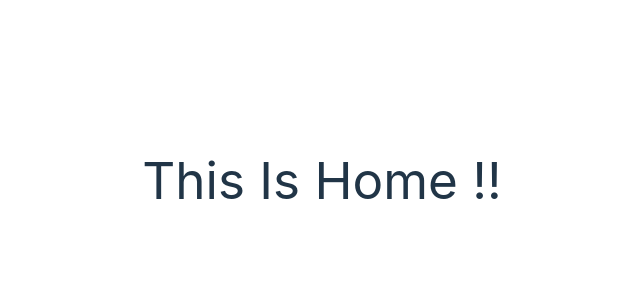
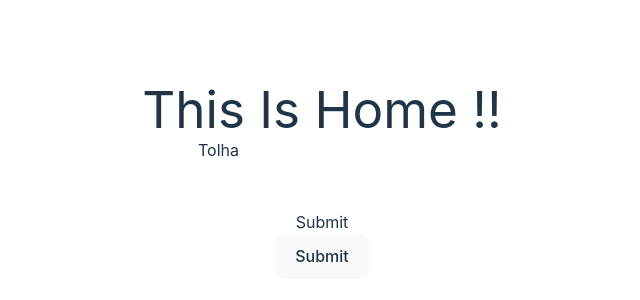
Before and after one commit to sheikhmuhammadantor/milestone-08-react-router, a React (Vite) app in the folder Module46/FromAndContextAPI/: page /home in a window 1280 px wide. Shown: the part 220-520 px from the top of the page, without its empty margins (318-958 px from the left). Built offline with nearby package versions, Linux system fonts and the light colour scheme.

Commit message:
Simple From Practice Done.

```diff
--- /dev/null
+++ b/Module46/FromAndContextAPI/src/compontnts/Form/SimpleForm.jsx
@@ -0,0 +1,29 @@
+function SimpleForm() {
+
+    const handelSubmit = (e) => {
+        e.preventDefault()
+        console.log(e.target.name.type);
+        console.log(e.target.name.value);
+        console.log(e.target.name.id);
+        console.log(e.target.name.attributes.name);
+        console.log(e);
+    }
+
+  return (
+    <div>
+        <form onSubmit={handelSubmit} className="space-y-2">
+            <input type="text" defaultValue={'Tolha'} name="name"/>
+            <br />
+            <input type="email" name="email" />
+            <br />
+            <input type="password" name="password" />
+            <br />
+            <input type="submit" value="Submit" className="border p-2 rounded-xl px-4 bg-gray-800"/>
+            <br />
+            <button type="submit">Submit</button>
+        </form>
+    </div>
+  )
+}
+
+export default SimpleForm
--- a/Module46/FromAndContextAPI/src/compontnts/Home.jsx
+++ b/Module46/FromAndContextAPI/src/compontnts/Home.jsx
@@ -1,10 +1,14 @@
 import PageTitle from "../utility/PageTitle";
+import SimpleForm from "./Form/SimpleForm";
 
 export default function Home() {
   return (
     <div>
-      <h1>This Is Home !!</h1>
+      <h1 className="text-3xl my-10">This Is Home !!</h1>
       <PageTitle title={"Home"}></PageTitle>
+
+      {/* Start Main Work */}
+      <SimpleForm></SimpleForm>
 
     </div>
   )
```
Also changed, not shown: Module46/FromAndContextAPI/src/compontnts/Form/StateForm.jsx (added, +9 -0 lines).
